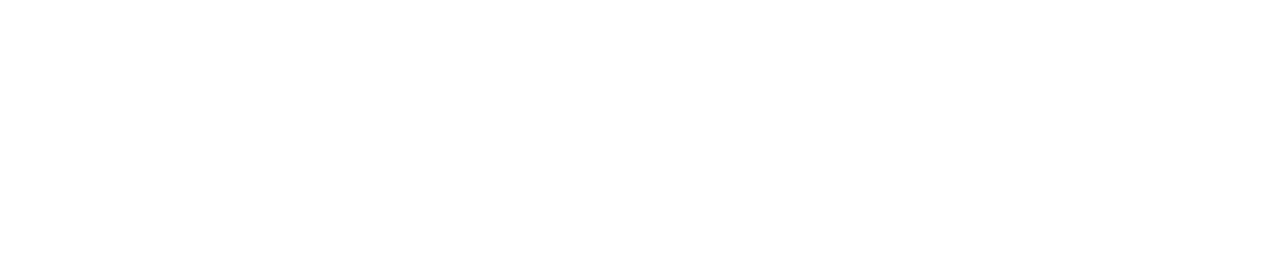
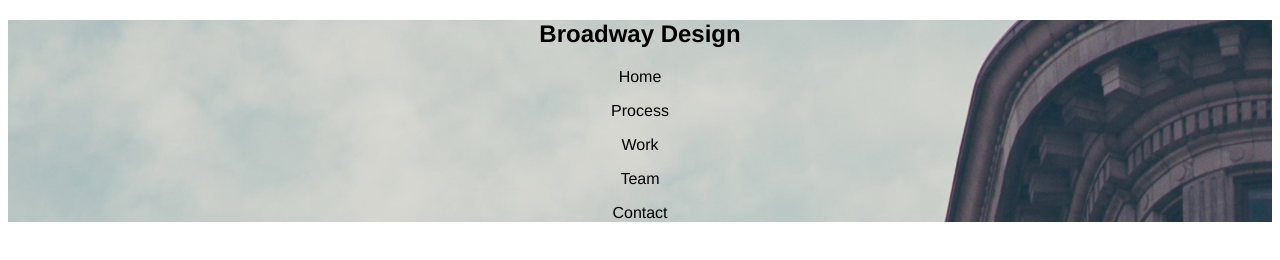
Before and after one commit to cameronjs/Broadway, a plain HTML site: page index.html in a window 1280 px wide. Drawn offline with Linux system fonts and the light colour scheme.

Commit message:
New content added to webpage

```diff
--- a/index.html
+++ b/index.html
@@ -1,8 +1,17 @@
 <!DOCTYPE html>
 <head>
-  <title></title>
+  <title>Broadway Design</title>
+  <link href="./resources/css/style.css" type="text/css" rel="stylesheet">
 </head>
 <body>
+  <section class="navigation">
+    <h1>Broadway Design</h1>
+    <p><a>Home</a></p>
+    <p><a>Process</a></p>
+    <p><a>Work</a></p>
+    <p><a>Team</a></p>
+    <p><a>Contact</a></p>
+  </section>
 </body>
 <footer>
 </footer>
--- a/resources/css/style.css
+++ b/resources/css/style.css
@@ -0,0 +1,7 @@
+html {
+  font-family: Helvetica;
+  text-align: center;
+}
+.navigation {
+  background-image: url("../images/building.png")
+}
```
Also changed, not shown: resources/images/building.png (added), resources/images/execute.svg (added), resources/images/identify.svg (added), resources/images/understand.svg (added).
